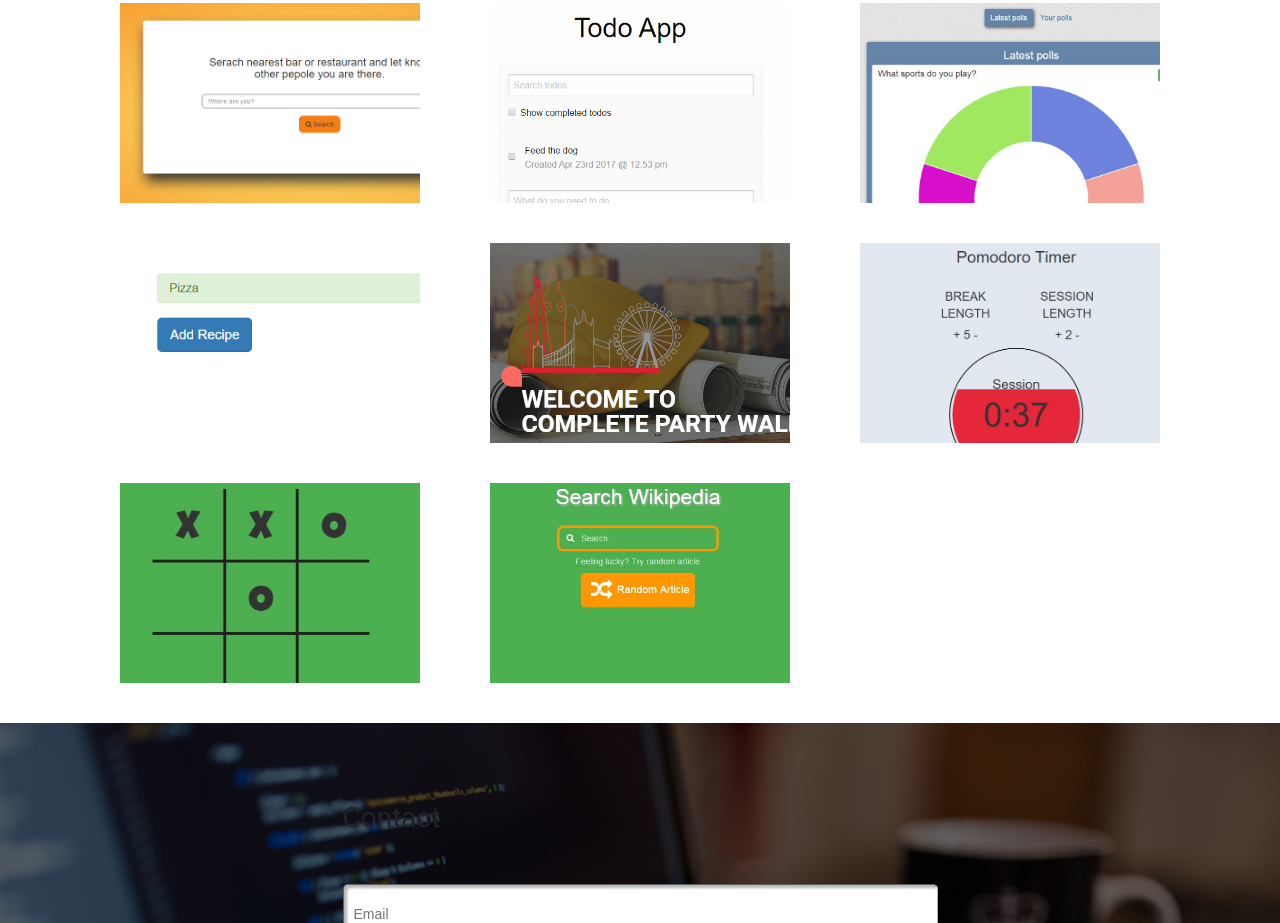
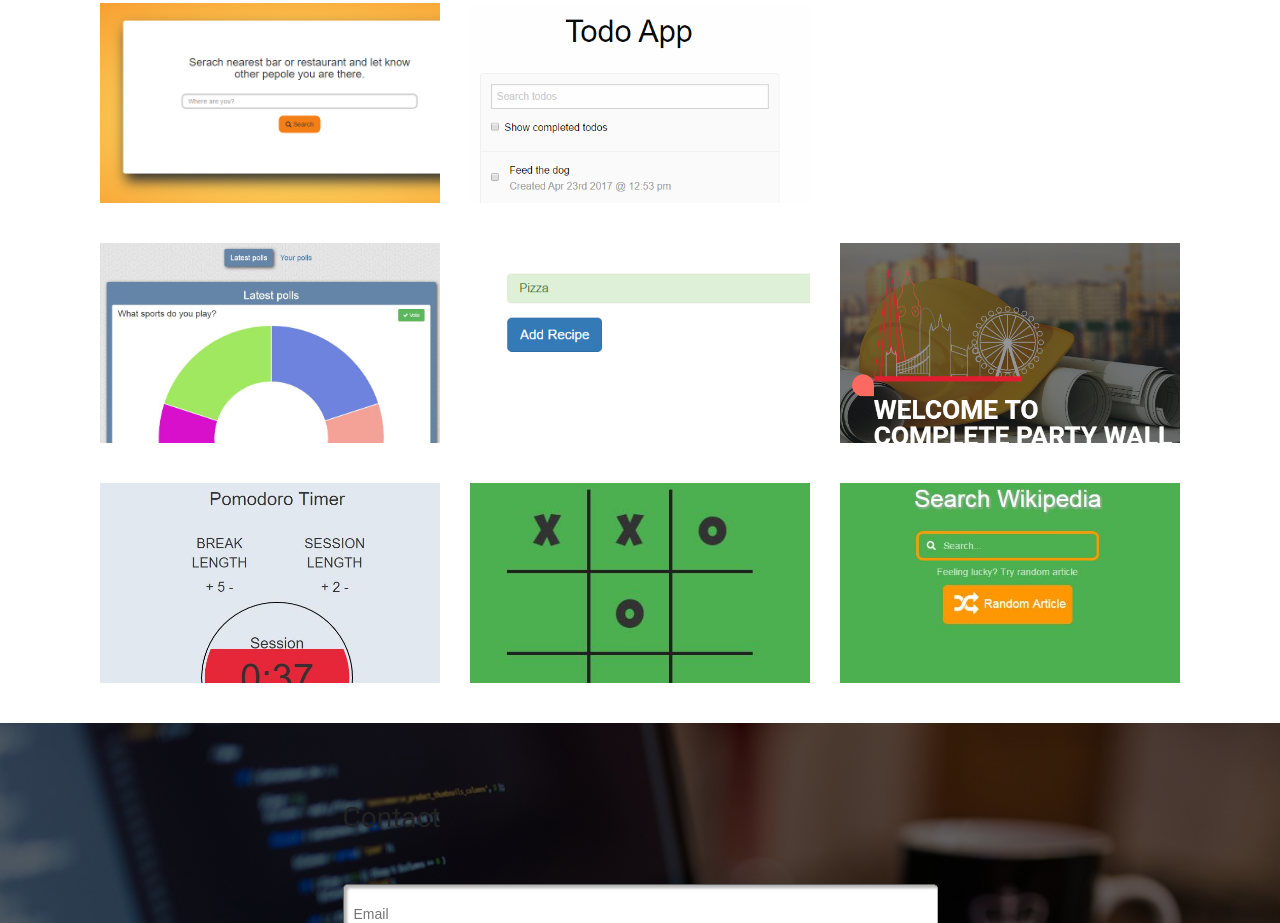
Before and after one commit to romi103/romi103.github.io, a website: page index.html in a window 1280 px wide. Shown: the part 1011-1934 px from the top of the page. Drawn offline with nearby package versions, Linux system fonts and the light colour scheme.

Commit message:
grid fixes

```diff
--- a/index.html
+++ b/index.html
@@ -108,6 +108,8 @@
                         </div>
                     </a>
                 </div>
+            </div>
+            <div class="row">
                 <div class="col-md-4">
                     <a href="https://voting-application-fcc.herokuapp.com/" target="_blank">
                         <div class="tile-wrapper center-block">
@@ -135,7 +137,8 @@
                         </div>
                     </a>
                 </div>
-
+            </div>
+            <div class="row">
                 <div class="col-md-4">
                     <a href="projects/pomodore" target="_blank">
                         <div class="tile-wrapper center-block">
@@ -165,6 +168,7 @@
                 </div>
             </div>
         </div>
+    </div>
     </div>
     <div class="container-fluid" id="contact-wraper">
         <div class="col-md-12">
--- a/sass/pages/_tiles.scss
+++ b/sass/pages/_tiles.scss
@@ -1,5 +1,5 @@
     .tile-wrapper {
-        width: 300px;
+        // width: 300px;
         height: 200px;
         overflow: hidden;
         margin-bottom: 40px;
```
Also changed, not shown: css/style.css, 1 other file.
